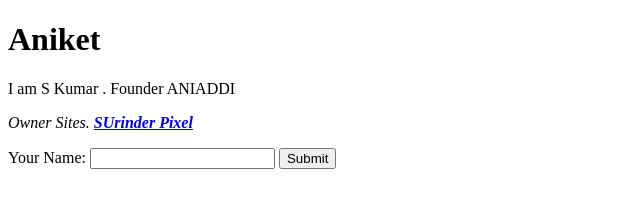
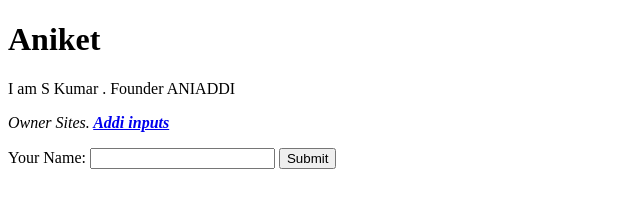
Before and after one commit to aniaddi/cv, a plain HTML site: page index.html in a window 1280 px wide. Shown: the full height of the page, 0-640 px from the left. Drawn offline with Linux system fonts and the light colour scheme.

Commit message:
Update index.html

```diff
--- a/index.html
+++ b/index.html
@@ -8,7 +8,7 @@
     <body>
   <h1> Aniket  </h1>
 <p>I am S  Kumar   . Founder ANIADDI</p>
-<p> <em>Owner Sites.<strong> <a href="inputs.html">SUrinder Pixel</a></strong> </em></p>
+<p> <em>Owner Sites.<strong> <a href="inputs.html">Addi inputs</a></strong> </em></p>
 <form class="" action="project.html" method="post">
 <label>Your Name:</label>
     <input type="text" name="" value="">
```
